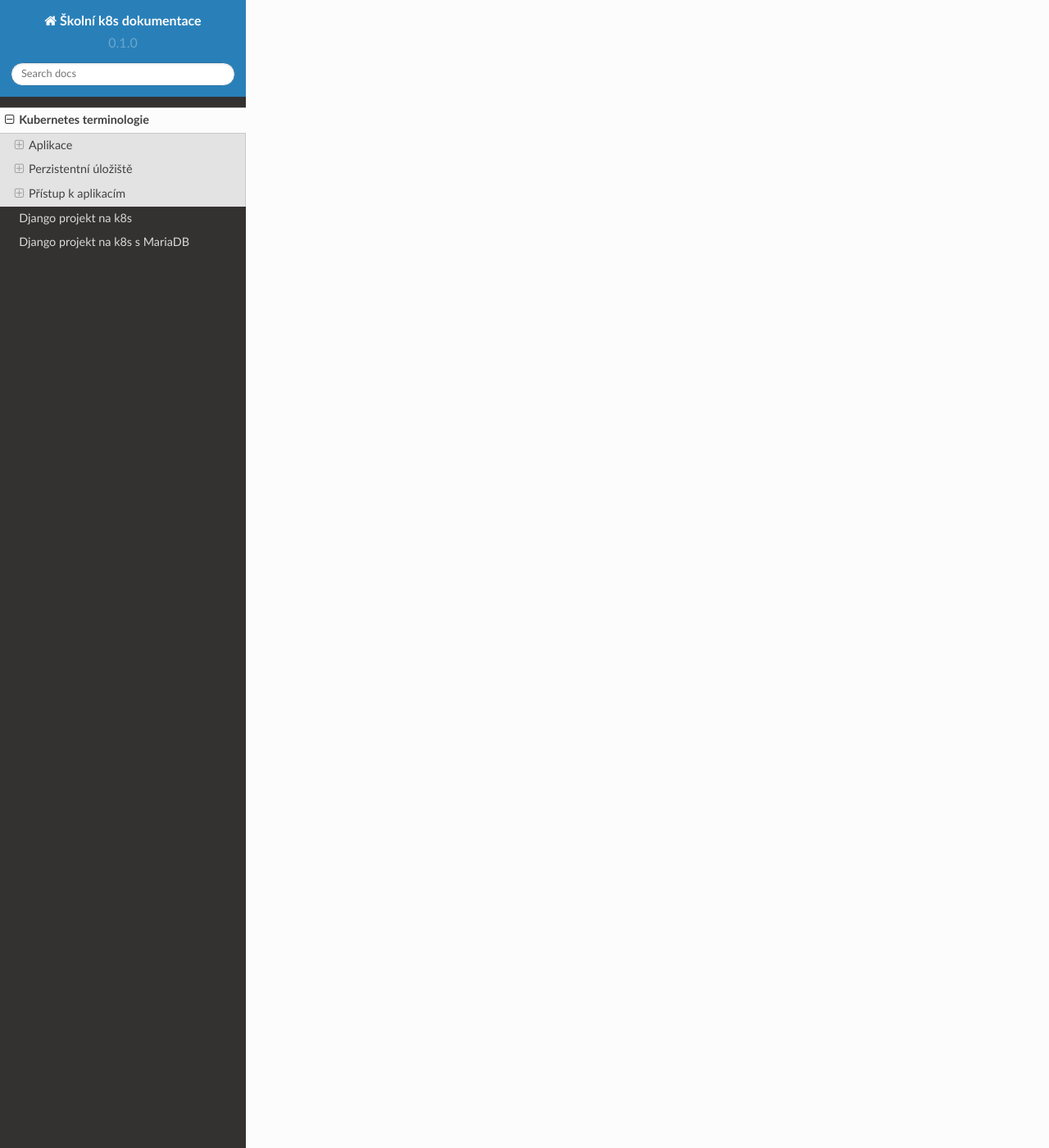
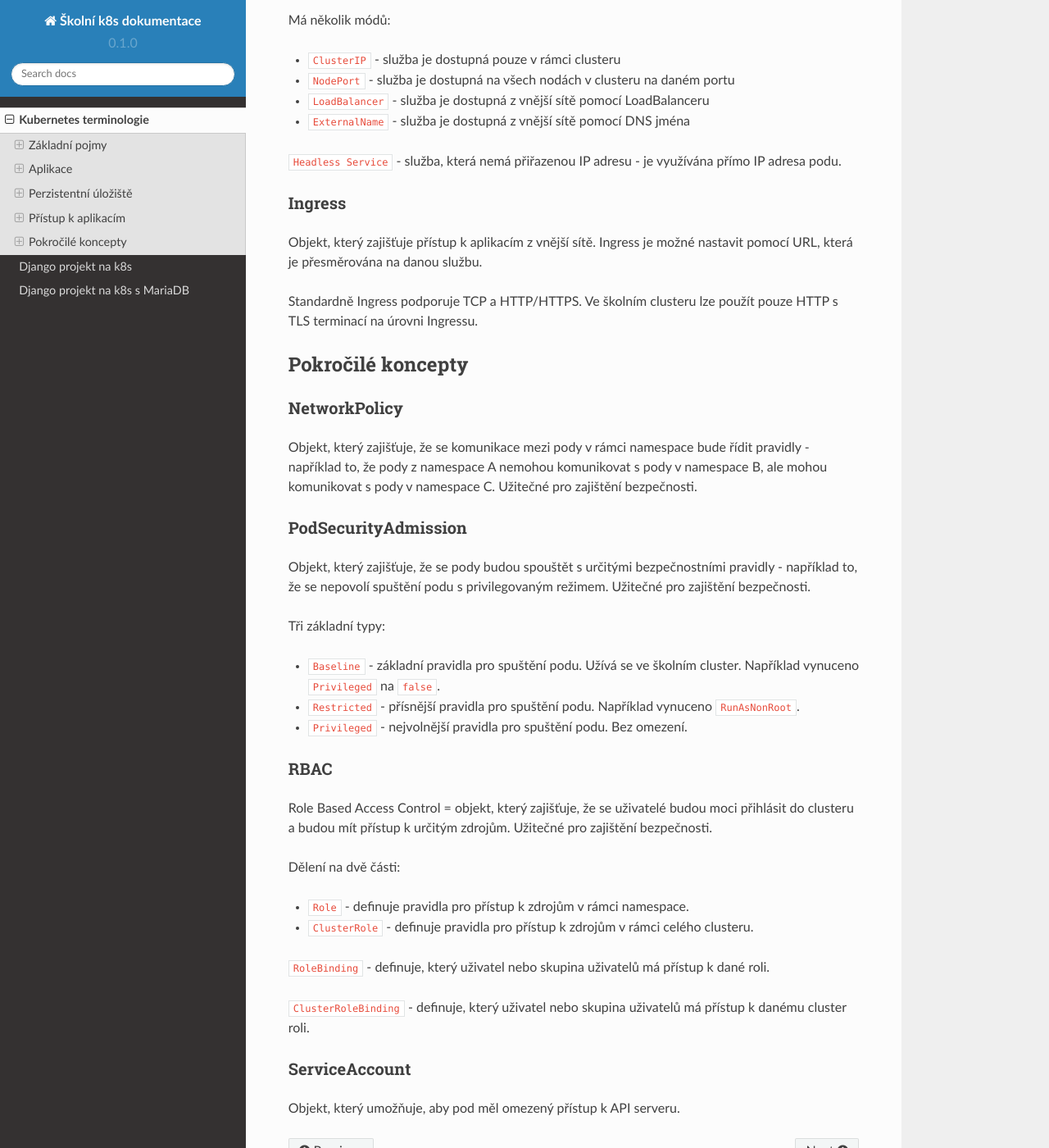
Before and after one commit to Jan1s2/school-k8s-doc, a Sphinx documentation site: the page built from docs/source/terminology.rst, in a window 1280 px wide and 1400 px high, scrolled down 3645 px. Shown: the whole window at 82% size. Built offline with Sphinx 7.4.7 and the Read the Docs theme 2.0.0, drawn with Linux system fonts in a browser that asks for light colours; some of the changed text lies outside the part shown.

Commit message:
add new terminology

```diff
--- a/docs/source/terminology.rst
+++ b/docs/source/terminology.rst
@@ -4,6 +4,46 @@
 V tomto dokumentu lze nálezt základní terminologii, která je používána v Kubernetes a která může být v ostatních návodech.
 
 Každý objekt v Kubernetes je reprezentován v JSON nebo YAML formátu, ale pomocí Rancheru lze využít menu.
+
+Základní pojmy
+==============
+
+Kubernetes
+----------
+
+Open-source platforma pro orchestraci kontejnerů. Kubernetes zajišťuje, že se kontejnery budou spouštět, budou dostupné a budou škálovat. Také označován jako k8s. Zjednodušeně řečeno, "velký" docker.
+
+Node
+----
+
+Fyzický nebo virtuální server, který běží v Kubernetes clusteru. Každý node má svůj vlastní Kubelet, který komunikuje s API serverem.
+
+Kubelet
+-------
+
+Agent, který běží na každém nodu a komunikuje s API serverem. Kubelet zajišťuje, že pody běží na nodu.
+
+API Server
+----------
+
+Server, který zajišťuje komunikaci mezi uživatelem a clusterem. API server zpracovává požadavky uživatele a zajišťuje, že se změny provedou v clusteru.
+
+Školní Kubernetes API server dostupný přes Rancher (``Download KubeConfig``).
+
+Controller Manager
+------------------
+
+Komponenta, která zajišťuje, že se stav clusteru bude shodovat s požadavky uživatele. Controller manager zajišťuje, že se pody budou spouštět, že se budou vytvářet zdroje, atd.
+
+Etcd
+----
+
+Databáze, která ukládá stav clusteru. Etcd je distribuovaná databáze, která zajišťuje, že se stav clusteru bude shodovat.
+
+Cluster
+-------
+
+Skupina nodů, které spolu komunikují a sdílejí zdroje. Každý cluster má svůj vlastní API server, který slouží k řízení clusteru.
 
 Aplikace
 ========
@@ -82,6 +122,17 @@
 
 ``Storage`` - velikost úložiště, které si pod žádá.
 
+ConfigMap
+---------
+
+Objekt, který obsahuje konfigurační data, která mohou být použita v podu. Užitečné pro konfiguraci aplikací.
+
+Secret
+------
+
+Objekt, který obsahuje citlivá data, jako jsou hesla, klíče, atd. Užitečné pro ukládání citlivých dat. Data jsou standardně zakódována pomocí base64.
+
+
 Přístup k aplikacím
 ===================
 
@@ -103,3 +154,44 @@
 Objekt, který zajišťuje přístup k aplikacím z vnější sítě. Ingress je možné nastavit pomocí URL, která je přesměrována na danou službu.
 
 Standardně Ingress podporuje TCP a HTTP/HTTPS. Ve školním clusteru lze použít pouze HTTP s TLS terminací na úrovni Ingressu.
+
+Pokročilé koncepty
+==================
+
+NetworkPolicy
+-------------
+
+Objekt, který zajišťuje, že se komunikace mezi pody v rámci namespace bude řídit pravidly - například to, že pody z namespace A nemohou komunikovat s pody v namespace B, ale mohou komunikovat s pody v namespace C. Užitečné pro zajištění bezpečnosti.
+
+PodSecurityAdmission
+--------------------
+
+Objekt, který zajišťuje, že se pody budou spouštět s určitými bezpečnostními pravidly - například to, že se nepovolí spuštění podu s privilegovaným režimem. Užitečné pro zajištění bezpečnosti.
+
+Tři základní typy:
+
+- ``Baseline`` - základní pravidla pro spuštění podu. Užívá se ve školním cluster. Například vynuceno ``Privileged`` na ``false``.
+
+- ``Restricted`` - přísnější pravidla pro spuštění podu. Například vynuceno ``RunAsNonRoot``.
+
+- ``Privileged`` - nejvolnější pravidla pro spuštění podu. Bez omezení.
+
+RBAC
+----
+
+Role Based Access Control = objekt, který zajišťuje, že se uživatelé budou moci přihlásit do clusteru a budou mít přístup k určitým zdrojům. Užitečné pro zajištění bezpečnosti.
+
+Dělení na dvě části:
+
+- ``Role`` - definuje pravidla pro přístup k zdrojům v rámci namespace.
+
+- ``ClusterRole`` - definuje pravidla pro přístup k zdrojům v rámci celého clusteru.
+
+``RoleBinding`` - definuje, který uživatel nebo skupina uživatelů má přístup k dané roli.
+
+``ClusterRoleBinding`` - definuje, který uživatel nebo skupina uživatelů má přístup k danému cluster roli.
+
+ServiceAccount
+--------------
+
+Objekt, který umožňuje, aby pod měl omezený přístup k API serveru.
```
